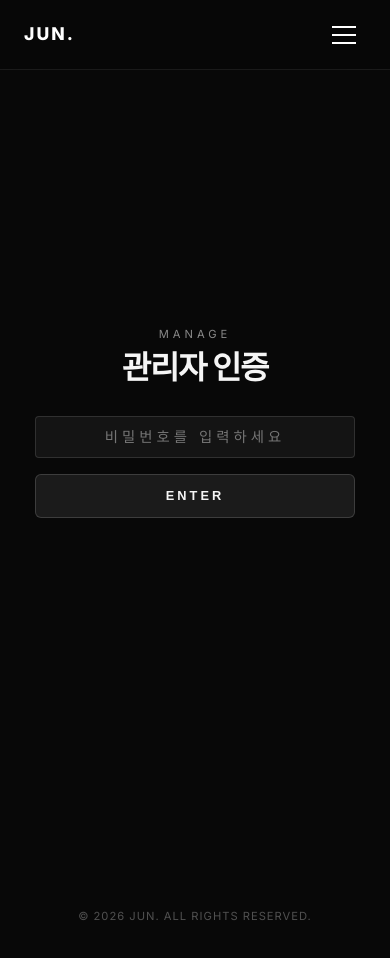
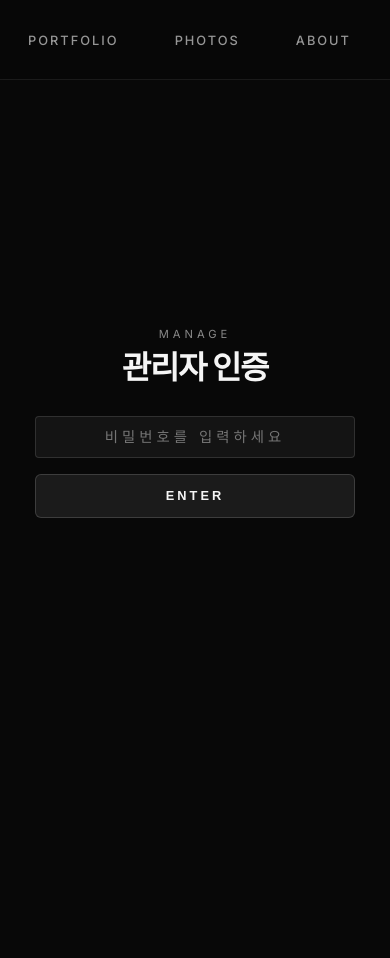
Before and after one commit to boda9864-commits/blog-sunhyeokjun, a Next.js app: page /admin in a window 390 px wide. Shown: the top 958 px of the page. After the commit the page ends 844 px from the top, so only its background shows below. Built offline with nearby package versions, Linux system fonts and the light colour scheme.

Commit message:
revert: Rollback mobile optimization and restore original editorial layout

```diff
--- a/src/app/globals.css
+++ b/src/app/globals.css
@@ -56,12 +56,6 @@ a {
   padding: 0 3rem;
 }
 
-@media (max-width: 768px) {
-  .container {
-    padding: 0 1.5rem;
-  }
-}
-
 .btn-primary {
   display: inline-block;
   padding: 1rem 2rem;
--- a/src/components/Navbar.module.css
+++ b/src/components/Navbar.module.css
@@ -4,65 +4,33 @@
   left: 0;
   right: 0;
   z-index: 1000;
-  height: 70px;
+  height: 80px;
   display: flex;
   align-items: center;
-  background: rgba(8, 8, 8, 0.85);
+  background: rgba(8, 8, 8, 0.7);
   backdrop-filter: blur(20px);
   border-bottom: 1px solid var(--glass-border);
 }
 
 .inner {
-  width: 100%;
-}
-
-.navContent {
   display: flex;
-  justify-content: space-between;
+  justify-content: center; /* Center the whole menu for a cleaner editorial look */
   align-items: center;
   width: 100%;
 }
 
-.siteHeader {
-  font-family: var(--font-display);
-  font-weight: 800;
-  font-size: 1.1rem;
-  letter-spacing: 2px;
-  color: var(--primary);
-  z-index: 1001;
-}
-
-.hamburger {
-  display: none;
-  flex-direction: column;
-  gap: 6px;
-  background: none;
-  border: none;
-  cursor: pointer;
-  z-index: 1001;
-  padding: 10px;
-}
-
-.hamburger span {
-  display: block;
-  width: 24px;
-  height: 2px;
-  background: var(--primary);
-  transition: all 0.3s cubic-bezier(0.4, 0, 0.2, 1);
-}
-
 .links {
   display: flex;
-  gap: 3rem;
+  gap: 3.5rem; /* Perfect identical gap between all words */
   list-style: none;
   padding: 0;
   margin: 0;
 }
 
-.link {
+.logo, .link {
   font-family: var(--font-display);
   font-weight: 500;
-  font-size: 0.75rem;
+  font-size: 0.8rem;
   color: var(--foreground);
   opacity: 0.6;
   letter-spacing: 2px;
@@ -72,54 +40,22 @@
   cursor: pointer;
 }
 
-.link:hover {
+.logo:hover, .link:hover {
   opacity: 1;
+  color: var(--primary);
 }
 
-@media (max-width: 768px) {
-  .hamburger {
-    display: flex;
-  }
+.logo::after, .link::after {
+  content: '';
+  position: absolute;
+  bottom: -4px;
+  left: 0;
+  width: 0;
+  height: 1px;
+  background: var(--primary);
+  transition: width 0.3s ease;
+}
 
-  .hamburger.active span:nth-child(1) {
-    transform: translateY(8px) rotate(45deg);
-  }
-  .hamburger.active span:nth-child(2) {
-    opacity: 0;
-  }
-  .hamburger.active span:nth-child(3) {
-    transform: translateY(-8px) rotate(-45deg);
-  }
-
-  .menuOverlay {
-    position: fixed;
-    top: 0;
-    left: 0;
-    right: 0;
-    bottom: 0;
-    background: var(--background);
-    display: flex;
-    justify-content: center;
-    align-items: center;
-    opacity: 0;
-    visibility: hidden;
-    transition: all 0.4s cubic-bezier(0.16, 1, 0.3, 1);
-    z-index: 1000;
-  }
-
-  .menuVisible {
-    opacity: 1;
-    visibility: visible;
-  }
-
-  .links {
-    flex-direction: column;
-    align-items: center;
-    gap: 2.5rem;
-  }
-
-  .link {
-    font-size: 1.5rem;
-    font-weight: 700;
-  }
+.logo:hover::after, .link:hover::after {
+  width: 100%;
 }
--- a/src/components/Navbar.tsx
+++ b/src/components/Navbar.tsx
@@ -1,48 +1,15 @@
 'use client';
 
-import { useState, useEffect } from 'react';
 import Link from 'next/link';
-import { usePathname } from 'next/navigation';
 import styles from './Navbar.module.css';
 
 export default function Navbar() {
-  const [isOpen, setIsOpen] = useState(false);
-  const pathname = usePathname();
-
-  // Close menu when route changes
-  useEffect(() => {
-    setIsOpen(false);
-  }, [pathname]);
-
-  // Prevent scrolling when menu is open
-  useEffect(() => {
-    if (isOpen) {
-      document.body.style.overflow = 'hidden';
-    } else {
-      document.body.style.overflow = 'unset';
-    }
-  }, [isOpen]);
-
   return (
     <nav className={styles.nav}>
       <div className={`${styles.inner} container`}>
-        <div className={styles.navContent}>
-          <Link href="/" className={styles.siteHeader}>JUN.</Link>
-
-          <button
-            className={`${styles.hamburger} ${isOpen ? styles.active : ''}`}
-            onClick={() => setIsOpen(!isOpen)}
-            aria-label="Menu"
-          >
-            <span></span>
-            <span></span>
-            <span></span>
-          </button>
-
-          <div className={`${styles.menuOverlay} ${isOpen ? styles.menuVisible : ''}`}>
         <ul className={styles.links}>
           <li>
-                <Link href="/" className={styles.link}>HOME</Link>
+            <Link href="/" className={styles.logo}>HOME</Link>
           </li>
           <li>
             <Link href="/portfolio" className={styles.link}>PORTFOLIO</Link>
@@ -54,11 +21,9 @@ export default function Navbar() {
             <Link href="/about" className={styles.link}>ABOUT</Link>
           </li>
           <li>
-                <Link href="/admin" className={styles.link} style={{ opacity: 0.5 }}>MANAGE</Link>
+            <Link href="/admin" className={styles.link} style={{ opacity: 0.5, fontSize: '0.65rem' }}>MANAGE</Link>
           </li>
         </ul>
-          </div>
-        </div>
       </div>
     </nav>
   );
```
Lines whose indentation alone changed are shown as unchanged.
